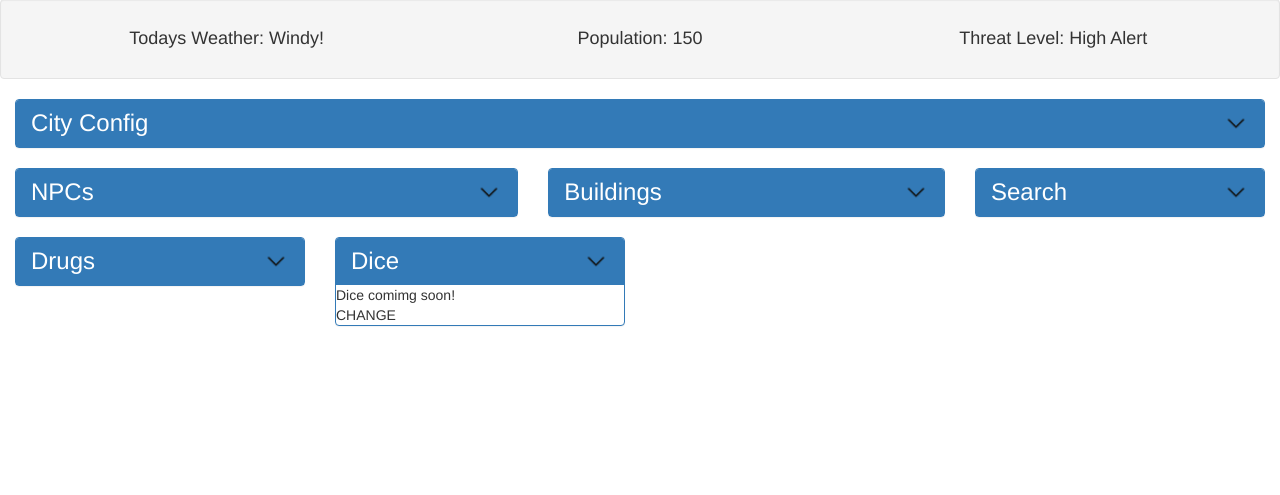
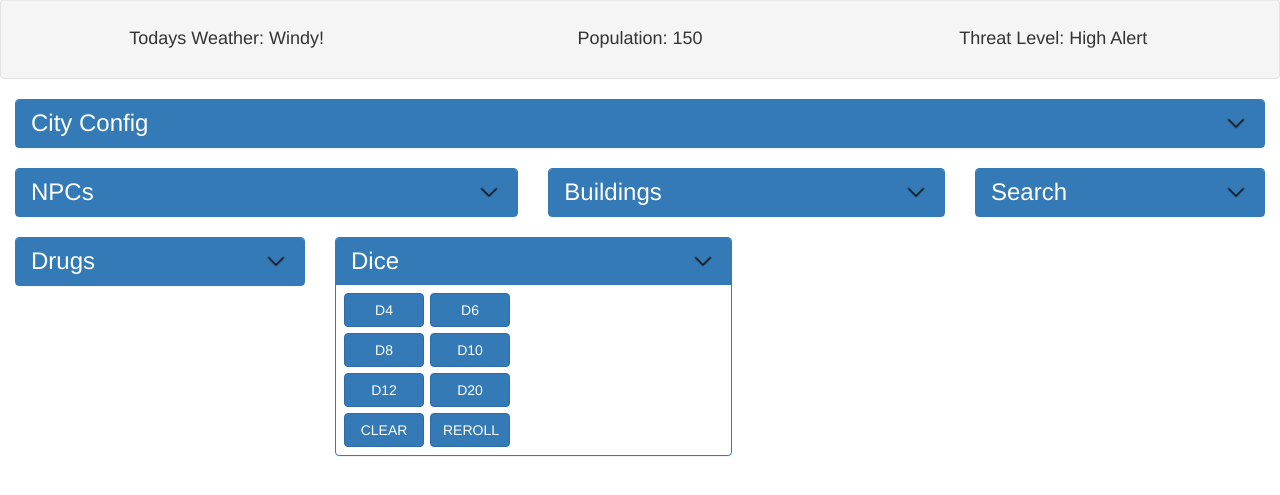
Before and after one commit to JonoDZ/dndappDjango, a Django app: page /world/ in a window 1280 px wide, after a click on "Dice". Shown: the part 201-696 px from the top of the page. Run offline with Django 3.2, Linux system fonts and the light colour scheme; tables that the repository leaves empty hold one stand-in row (values such as "Sample post"); some libraries are stand-ins or nearby versions.

Commit message:
updated git ignore

```diff
--- a/dndapp/worldgen/static/worldgen/css/main.css
+++ b/dndapp/worldgen/static/worldgen/css/main.css
@@ -23,6 +23,45 @@
 	width: 88px;
 	padding-left: 10px;
 	margin-left:5px;
+}
+
+#diceSelectorDiv, #diceBox {
+	margin: 5px;
+}
+
+#diceBox {
+	margin-left: 175px;
+}
+
+#diceSelectorDiv{
+	padding-left: 0px;
+	padding-right: 0px;
+	width: 172px;
+	float: left;
+}
+#diceSelectorDiv > button {
+	float: left;
+	margin: 3px;
+	width: 80px;
+}
+
+.die {
+	width: 50px;
+	height: 50px;
+	font-size: 20px;
+	font-weight: bold;
+	border-radius: 5px;
+	border:1px solid black;
+	text-align: center;
+	vertical-align: middle;
+	line-height: 50px;
+	float: left;
+	margin: 3px;
+}
+
+#D4, #D6, #D8, #D10, #D12, #D20, #D100 {
+
+
 }
 
 #cityToGen {
--- a/dndapp/worldgen/static/worldgen/js/main.js
+++ b/dndapp/worldgen/static/worldgen/js/main.js
@@ -39,16 +39,32 @@ function searchBox() {
     }
 }
 
-
 function addDice(d) {
-  var diceBox = $('#diceBox');
-  diceBox[0].innerText = dice(d);
+  var diceBox = $('#diceBox')[0];
+  if (d == 0) {
+    diceBox.innerHTML = '';
+  }
+  else {
+    diceBox.innerHTML += '<div name='+d+' class="die">'+dice(d) + '</div>';
+  }
 }
 
 function dice(d) {
   var randomNumber = Math.floor(Math.random()* d) + 1;
   return randomNumber
 }
+
+function rerollDice() {
+  var diceBox = $('#diceBox')[0];
+  var nodes = diceBox.childElementCount;
+  for (i = 0; i < nodes; i++) {
+    var diceDiv = diceBox.childNodes[i];
+    var d = parseInt(diceDiv.getAttribute("name"));
+    diceBox.childNodes[i].innerText = dice(d);
+  }
+
+}
+
  /////////////////
   // sidebar reload
   //////////////////
--- a/dndapp/worldgen/templates/worldgen/index.html
+++ b/dndapp/worldgen/templates/worldgen/index.html
@@ -253,7 +253,7 @@
 	{# END DRUG BOX #}
 
 	{# DICE BOX #}
-	<div class="col-xs-12 col-sm-5 col-md-4 col-lg-3">
+	<div class="col-xs-12 col-md-5 col-lg-4">
 
 		<div id="dicePanel" class="panel panel-primary">
 			<div class="panel-heading" data-toggle="collapse" href="#collapse-dice">
@@ -262,10 +262,21 @@
 			</div>
 			<div id="collapse-dice" class="panel-collapse collapse">
 				<div  class="pre-scrollable">
-					<div id="diceBox">
-						Dice comimg soon!
+
+
+					<div id="diceSelectorDiv" class="col-sm-6">
+						<button id="D4" type="button" class="btn btn-primary" onclick="addDice(4)">D4</button>
+						<button id="D6" type="button" class="btn btn-primary" onclick="addDice(6)">D6</button>
+						<button id="D8" type="button" class="btn btn-primary" onclick="addDice(8)">D8</button>
+						<button id="D10" type="button" class="btn btn-primary" onclick="addDice(10)">D10</button>
+						<button id="D12" type="button" class="btn btn-primary" onclick="addDice(12)">D12</button>
+						<button id="D20" type="button" class="btn btn-primary" onclick="addDice(20)">D20</button>
+						<button id="D100" type="button" class="btn btn-primary" onclick="addDice(0)">CLEAR</button>
+						<button id="D100" type="button" class="btn btn-primary" onclick="rerollDice()">REROLL</button>
 					</div>
-					<div onclick="addDice(6)">CHANGE</div>
+										<div id="diceBoxWrapper">
+						<div id="diceBox"></div>
+					</div>
 
 				</div>
 			</div>
```
